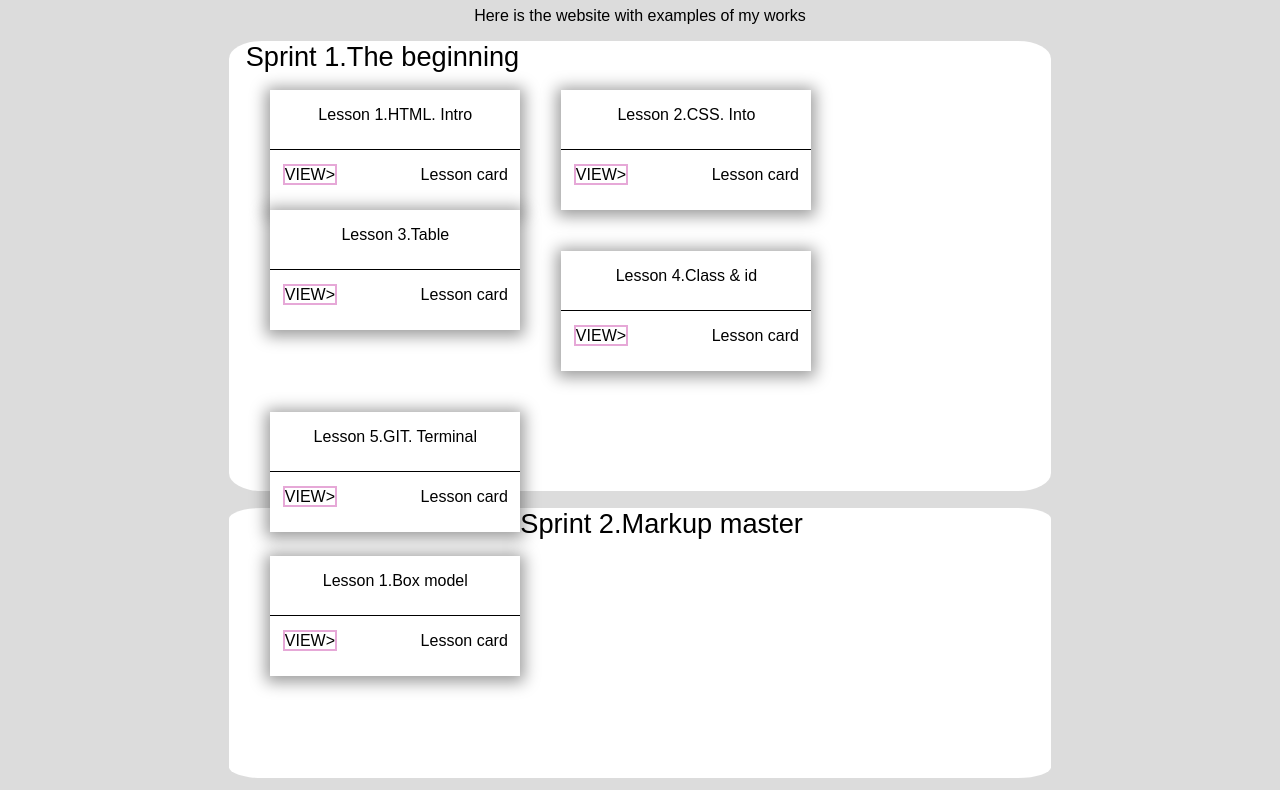
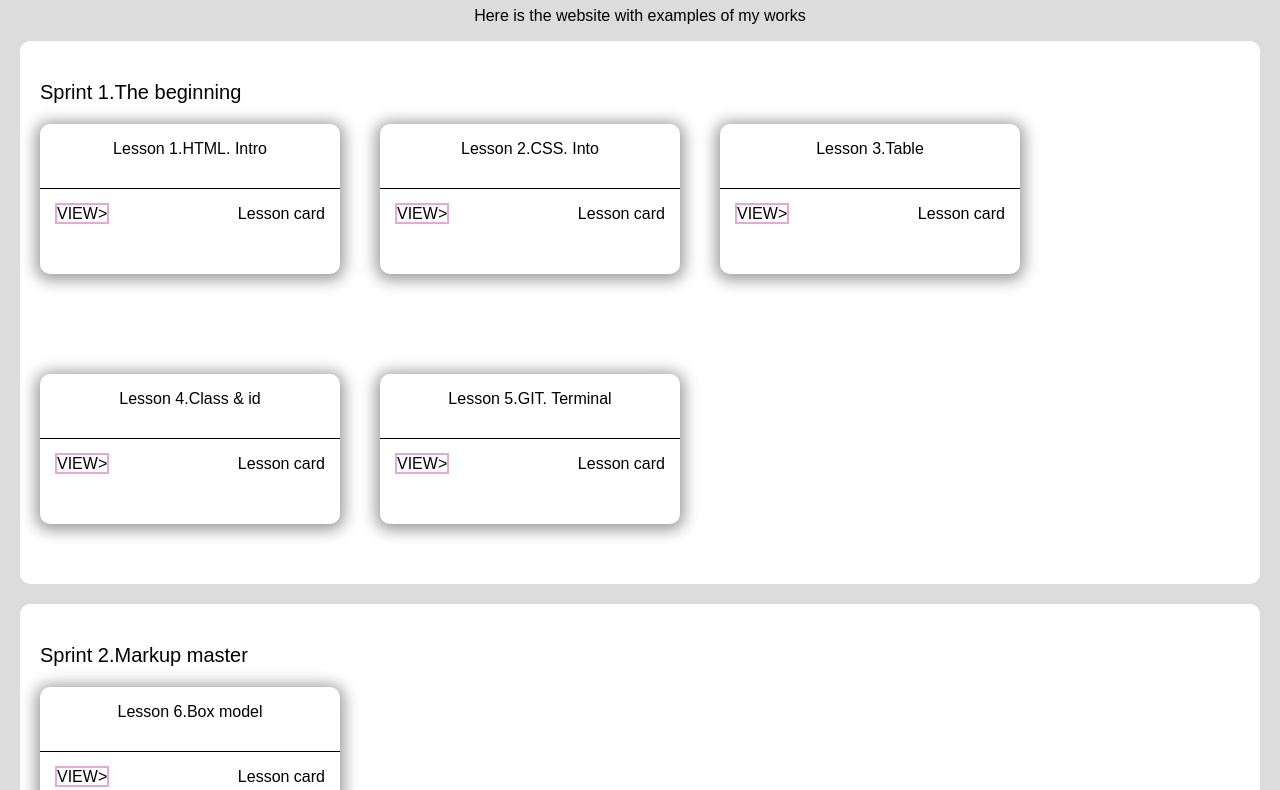
Before and after one commit to IstillFeelNothing/myworks, a plain HTML site: page index.html in a window 1280 px wide. Shown: the part 73-863 px from the top of the page. Drawn offline with Linux system fonts and the light colour scheme; a web font is replaced by a local one.

Commit message:
second commit

```diff
--- a/index.html
+++ b/index.html
@@ -10,8 +10,8 @@
 <body>
    <h1>My works</h1>
    <p class="title">Here is the website with examples of my works</p>
-   <div class="sprint1">
-       <p class="span">Sprint 1.The beginning</p>
+   <section class="sprint1">
+       <p>Sprint 1.The beginning</p>
        <div class="lessons">
         <p style="text-align: center;" class="text">Lesson 1.HTML. Intro</p>
         <a href="#"><div class="btn">VIEW></div></a>
@@ -37,14 +37,14 @@
         <a href="https://istillfeelnothing.github.io/lesson5/" target="_blank"><div class="btn">VIEW></div></a>
         <div class="les">Lesson card</div>
     </div>
-   </div>
-   <div class="sprint2">
-    <p class="span">Sprint 2.Markup master</p>
+   </section>
+   <section class="sprint1">
+    <p>Sprint 2.Markup master</p>
     <div class="lessons">
-        <p style="text-align: center;" class="text">Lesson 1.Box model</p>
+        <p style="text-align: center;" class="text">Lesson 6.Box model</p>
         <a href="https://istillfeelnothing.github.io/lesson6/" target="_blank"><div class="btn">VIEW></div></a>
         <div class="les">Lesson card</div>
     </div>
-   </div>
+   </section>
 </body>
 </html>
--- a/style.css
+++ b/style.css
@@ -12,39 +12,39 @@ a{
     text-decoration: bolder;
     color: black;
 }
-h1,.title{
+h1{
+    text-align: center;
+    font-weight: normal;
+}
+h1+p{
+    text-align: center;
+}
+.title{
     text-align: center;
 }
 .sprint1{
+    padding: 20px;
+    background-color: white;
+    border-radius: 10px;
+    max-width: 1200px;
     margin: 0 auto;
-    height: 450px;
-    width: 65%;
-    background-color: white;
-    border-radius: 4%;
+    display: flex;
+    justify-content: flex-start;
+    align-items: flex-start;
+    flex-direction: row;
+    flex-wrap: wrap;
+    margin-bottom: 20px;
     -webkit-transition: all 0.3s ease;;
     -moz-transition: all 0.3s ease;;
     -o-transition: all 0.3s ease;;
     transition: all 0.3s ease;
 }
-.sprint2{
-    margin: 0 auto;
-    height: 270px;
-    width: 65%;
-    background-color: white;
-    border-radius: 4%;
-    -webkit-transition: all 0.3s ease;;
-    -moz-transition: all 0.3s ease;;
-    -o-transition: all 0.3s ease;;
-    transition: all 0.3s ease;
-}
-.span{
-    font-size: 170%;
-    margin: 2%;
-}
 .lessons{
-    margin-left: 5%;
-    height: 120px;
-    width: 250px;
+    border-radius: 10px;
+    margin-bottom: 40px;
+    margin-right: 40px;
+    height: 150px;
+    width: 300px;
     -webkit-box-shadow: 0px 2px 15px 4px rgba(0,0,0,0.4);
     box-shadow: 0px 2px 15px 4px rgba(0,0,0,0.4);
     float: left;
@@ -88,6 +88,12 @@ h1,.title{
 .sprint2:hover{
     background-color: #DAEAAE;
 }
+.sprint1 p:first-child{
+    width: 100%;
+}
+.sprint1 > p{
+    font-size: 20px;
+}
 .lesson5{
     margin-top: 5%;
 }
```
